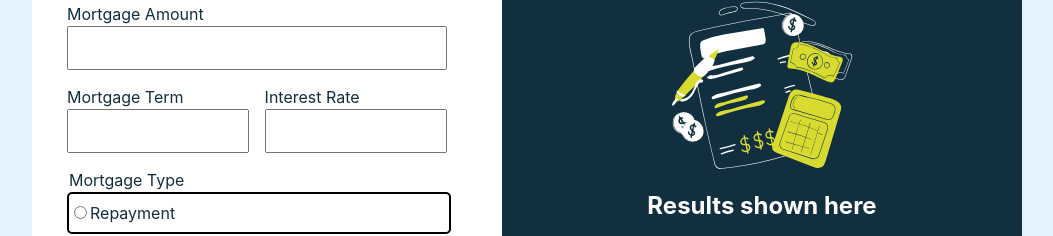
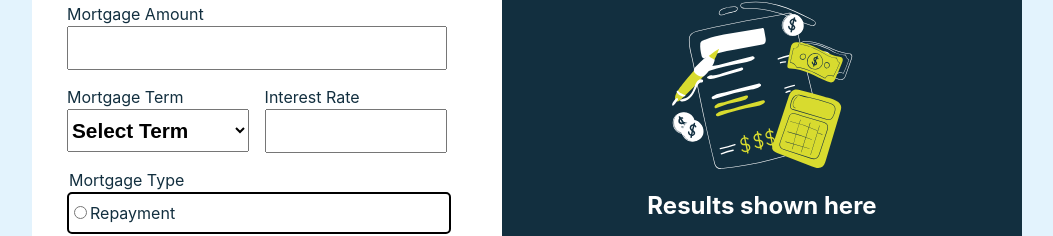
Before and after one commit to mathematiCode/mortgage-calculator, a React (Vite) app: page / in a window 1280 px wide. Shown: the part 250-486 px from the top of the page, without its empty margins (158-1211 px from the left). Built offline with nearby package versions, Linux system fonts and the light colour scheme.

Commit message:
used external library for payment calculations

```diff
--- a/package.json
+++ b/package.json
@@ -10,6 +10,7 @@
     "preview": "vite preview"
   },
   "dependencies": {
+    "@jdizm/finance-calculator": "^1.4.1",
     "react": "^18.3.1",
     "react-dom": "^18.3.1"
   },
--- a/src/App.css
+++ b/src/App.css
@@ -50,7 +50,8 @@ button {
   cursor: pointer;
 }
 
-input[type='number'] {
+input[type='number'],
+select {
   font-size: 1.3rem;
   padding-block: 8px;
   font-weight: 600;
@@ -119,6 +120,10 @@ fieldset {
   width: fit-content;
 }
 
+.submit-button:hover {
+  background-color: var(--lime-100);
+}
+
 .output-container {
   background-color: var(--secondary-900);
   display: flex;
--- a/src/App.jsx
+++ b/src/App.jsx
@@ -2,6 +2,7 @@ import { useState } from 'react';
 import './App.css';
 import CompletedResults from './components/CompletedResults';
 import IncompleteResults from './components/IncompleteResults';
+import { mortgageCalculator } from '@jdizm/finance-calculator';
 
 function App() {
   const [status, setStatus] = useState('empty');
@@ -10,6 +11,25 @@ function App() {
   const [interestRate, setInterestRate] = useState('');
   const [mortgageType, setMortgageType] = useState('none');
   const [monthlyRepayment, setMonthlyRepayment] = useState(0);
+
+  function calculateMonthlyPayments(amount, term, interestRate, mortgageType) {
+    const object = mortgageCalculator(
+      {
+        homeValue: amount,
+        deposit: 0,
+        interestRate: interestRate,
+        years: term,
+      },
+      mortgageType
+    );
+    if (mortgageType == 'repayment') {
+      return object.monthlyRepayment;
+    } else if (mortgageType == 'interestOnly') {
+      return object.interestPayments.monthly;
+    } else {
+      throw new Error('This should never happen');
+    }
+  }
 
   function handleSubmit(event) {
     event.preventDefault();
@@ -23,11 +43,9 @@ function App() {
       mortgageType !== 'none'
     ) {
       setStatus('success');
-      if (mortgageType == 'repayment') {
-        setMonthlyRepayment(1000);
-      } else if (mortgageType == 'interest-only') {
-        setMonthlyRepayment(200);
-      } else setMonthlyRepayment(5);
+      setMonthlyRepayment(
+        calculateMonthlyPayments(amount, term, interestRate, mortgageType)
+      );
     } else if (amount < 0 || term < 0 || interestRate < 0) {
       setStatus('error');
     } else if (
@@ -36,16 +54,16 @@ function App() {
       interestRate == undefined ||
       mortgageType == 'none'
     ) {
+      console.log({ amount, term, interestRate, mortgageType });
       setStatus('empty');
     } else {
-      console.log('This should never happen');
+      throw new Error('This should never happen');
     }
-    console.log(status);
   }
 
   function clearAll() {
     setAmount('');
-    setTerm('');
+    setTerm('none');
     setInterestRate('');
     setMortgageType('none');
     setStatus('empty');
@@ -72,12 +90,20 @@ function App() {
         <div className="flex-horizontal">
           <label htmlFor="mortgageTerm" className="label-on-top">
             Mortgage Term
-            <input
-              type="number"
-              id="mortgageTerm"
+            <select
+              id="mortgage-term"
               value={term}
               onChange={event => setTerm(event.target.value)}
-            />
+            >
+              <option value="none">Select Term</option>
+              <optgroup label="term-options">
+                <option value="5">5</option>
+                <option value="10">10</option>
+                <option value="15">15</option>
+                <option value="20">20</option>
+                <option value="30">30</option>
+              </optgroup>
+            </select>
           </label>
           <label htmlFor="interestRate" className="label-on-top">
             Interest Rate
@@ -108,16 +134,16 @@ function App() {
             Repayment
           </label>
           <label
-            htmlFor="interest-only"
+            htmlFor="interestOnly"
             className="mortgage-type"
-            data-selected={mortgageType === 'interest-only'}
+            data-selected={mortgageType === 'interestOnly'}
           >
             <input
               type="radio"
               name="mortgageType"
-              id="interest-only"
-              value="interest-only"
-              checked={mortgageType === 'interest-only'}
+              id="interestOnly"
+              value="interestOnly"
+              checked={mortgageType === 'interestOnly'}
               onChange={event => setMortgageType(event.target.value)}
             />
             Interest Only
@@ -130,7 +156,7 @@ function App() {
       </form>
       <div className="output-container">
         {status == 'success' ? (
-          <CompletedResults monthlyRepayment={monthlyRepayment} />
+          <CompletedResults monthlyRepayment={monthlyRepayment} term={term} />
         ) : (
           <IncompleteResults />
         )}
--- a/src/components/CompletedResults.jsx
+++ b/src/components/CompletedResults.jsx
@@ -1,6 +1,6 @@
 /* eslint-disable react/prop-types */
-function CompletedResults({ monthlyRepayment }) {
-  const totalRepayment = monthlyRepayment * 12;
+function CompletedResults({ monthlyRepayment, term }) {
+  const totalRepayment = monthlyRepayment * 12 * term;
   return (
     <>
       <h2>Your results</h2>
@@ -11,7 +11,7 @@ function CompletedResults({ monthlyRepayment }) {
       </p>
       <h3>Your monthly repayments </h3>
       <span className="monthly-repayment">${monthlyRepayment.toFixed(2)}</span>
-      <h3>Total you'll repay over the term </h3>
+      <h3>Total you will repay over the term </h3>
       <span className="total-repayment">${totalRepayment.toFixed(2)}</span>
     </>
   );
```
Also changed, not shown: 1 other file (tests, documents, lock files or other folders).
